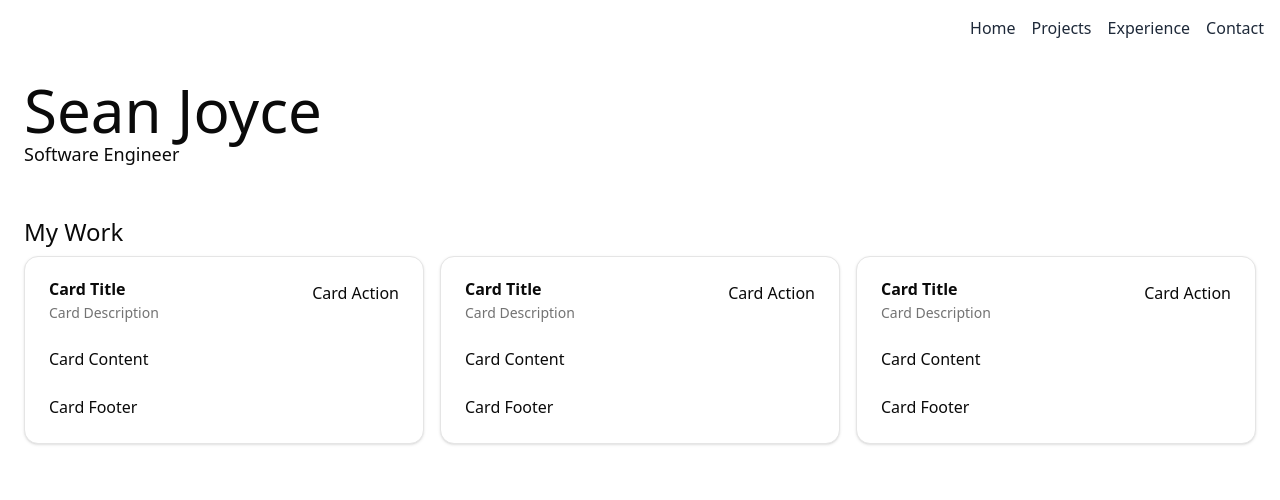
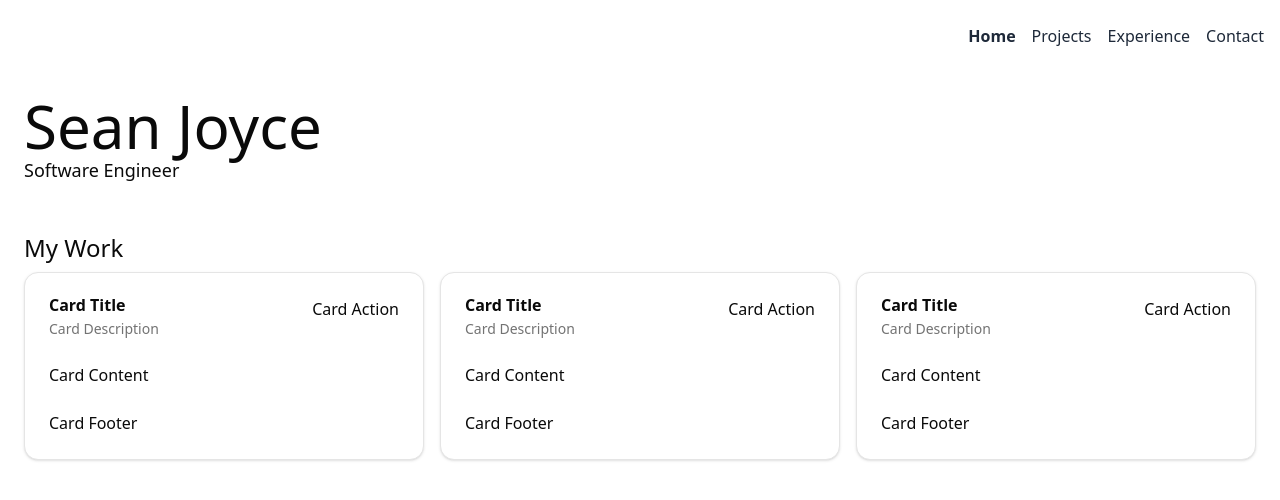
Before and after one commit to SeanJoyce2/portfolio, a Next.js app: page / in a window 1280 px wide. Shown: the top 500 px of the page. Built offline with nearby package versions, Linux system fonts and the light colour scheme.

Commit message:
feat: enhance Navbar component with active link styling and pathname tracking

```diff
--- a/app/features/navigation/navbar.tsx
+++ b/app/features/navigation/navbar.tsx
@@ -1,5 +1,8 @@
+"use client";
+
 import Link from "next/link";
 import React from "react";
+import { usePathname } from "next/navigation";
 
 interface NavItem {
   label: string;
@@ -13,18 +16,32 @@ const navItems: NavItem[] = [
   { label: "Contact", href: "/contact" },
 ];
 
-const Navbar = () => (
-  <nav className="flex gap-4 py-4 justify-end  pr-4">
-    {navItems.map((item) => (
+const Navbar = () => {
+  const pathname = usePathname();
+
+  console.log(pathname);
+
+  return (
+    <nav className="flex gap-4 p-6 justify-end pr-4">
+      {navItems.map((item) => {
+        const isActive = pathname === item.href;
+
+        console.log(isActive, pathname, item.href);
+
+        return (
           <Link
             key={item.href}
             href={item.href}
-        className="no-underline text-gray-800 font-medium"
+            className={`no-underline text-gray-800  transition hover:font-bold ${
+              isActive ? "font-bold" : "font-medium"
+            }`}
           >
             {item.label}
           </Link>
-    ))}
+        );
+      })}
     </nav>
   );
+};
 
 export default Navbar;
```
Lines whose indentation alone changed are shown as unchanged.
